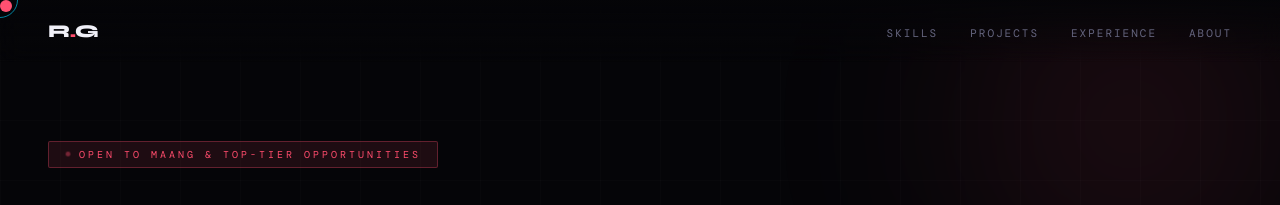
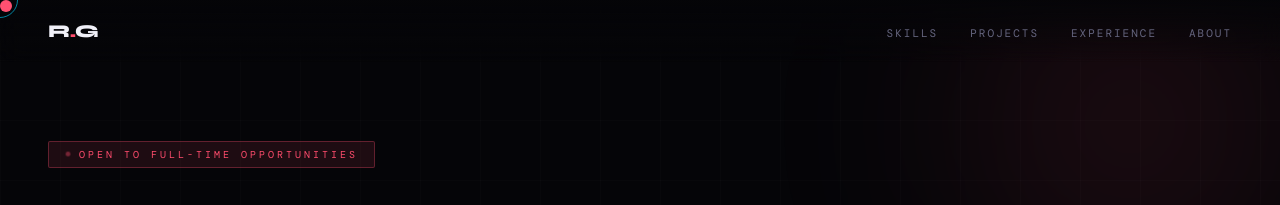
Before and after one commit to ganesanrashikaa-arch/rashikaaganesan.github.io, a plain HTML site: page index.html in a window 1280 px wide. Shown: the top 205 px of the page. Drawn offline with nearby package versions, Linux system fonts and the light colour scheme; a web font is replaced by a local one.

```diff
--- a/index.html
+++ b/index.html
@@ -162,7 +162,7 @@
 <section id="hero">
   <div class="orb orb1"></div>
   <div class="orb orb2"></div>
-  <div class="hero-badge">Open to MAANG & Top-Tier Opportunities</div>
+  <div class="hero-badge">Open to full-time Opportunities</div>
   <h1 class="hero-name">
     <div>Rashikaa</div>
     <div class="line2">Gane<em>san</em></div>
```
